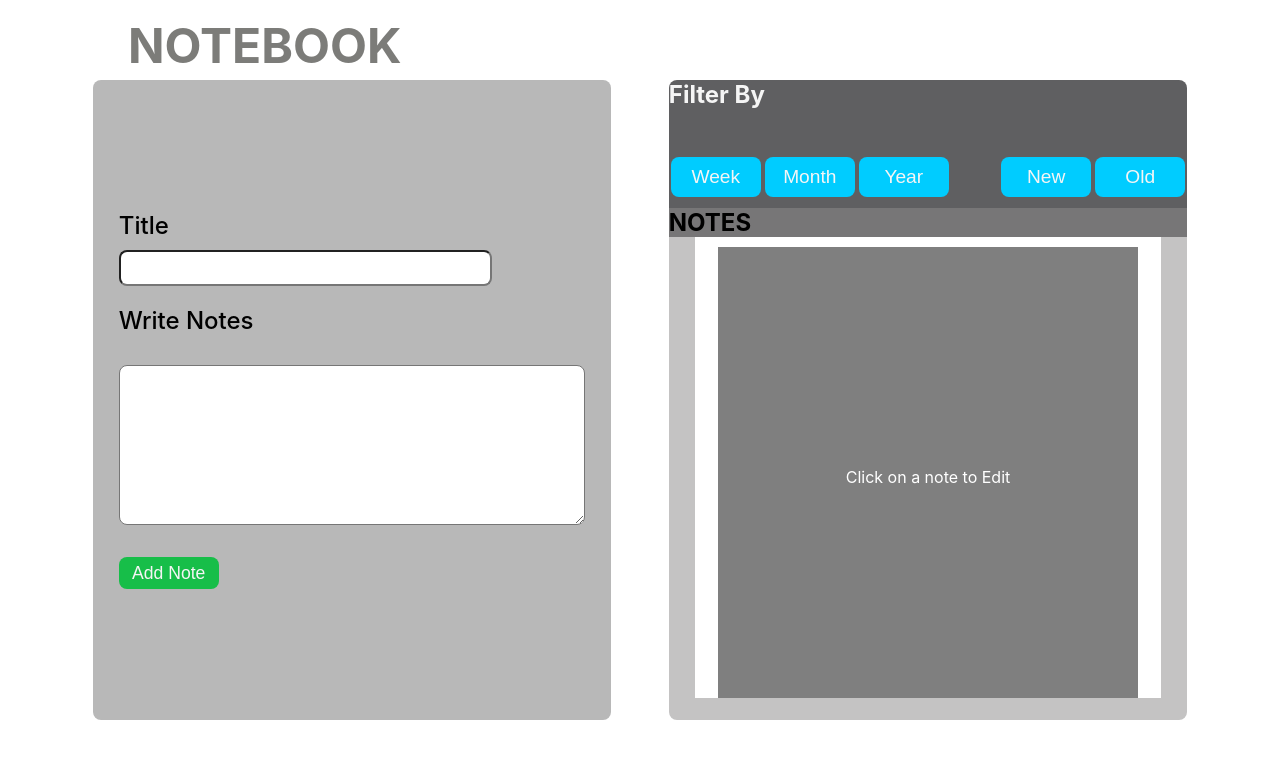
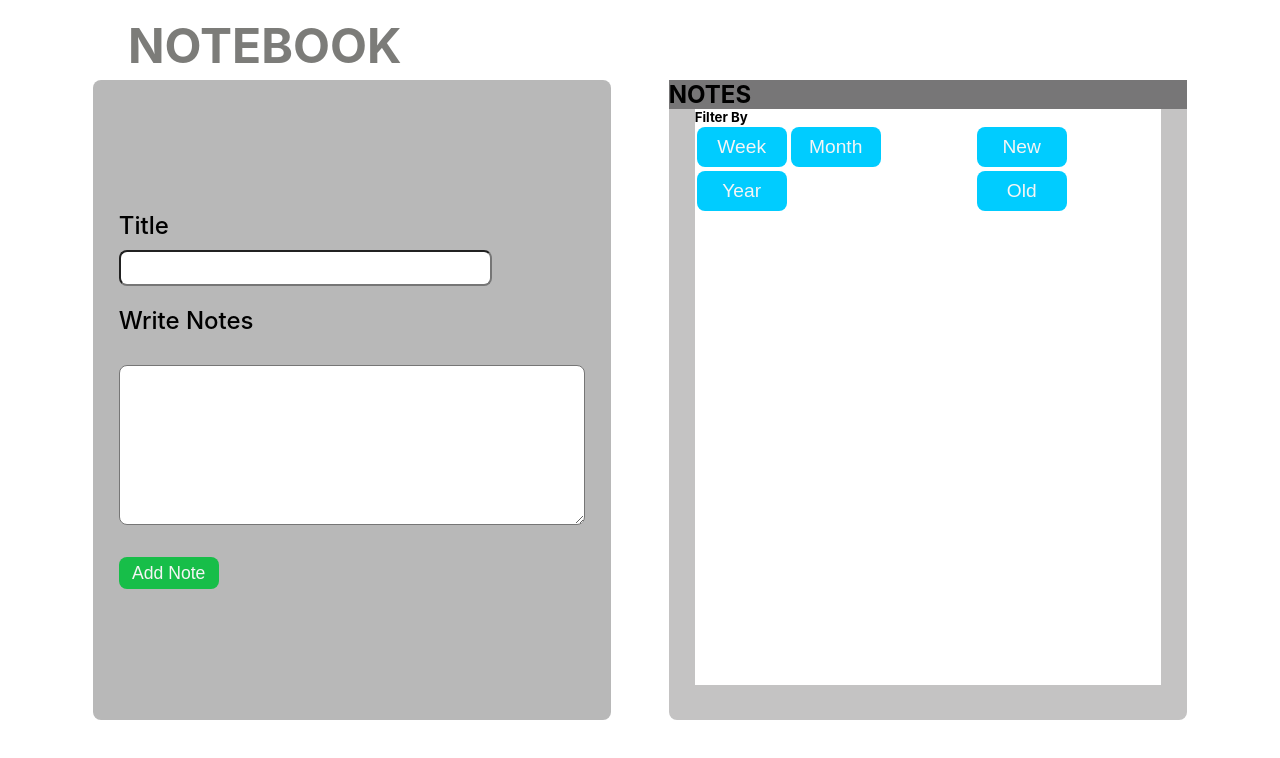
Before and after one commit to ari-sarkar/note-takeing-app, a React (Create React App) app: page / in a window 1280 px wide. Shown: the top 758 px of the page. Built offline with nearby package versions, Linux system fonts and the light colour scheme.

Commit message:
fixed some issuses now the filter part is due

```diff
--- a/src/Components/UI/Notebook.js
+++ b/src/Components/UI/Notebook.js
@@ -1,44 +1,62 @@
 import React, { useState } from "react";
 import "../../Styles/UI/Notebook.scss";
-import FilterLogic from "../UILogic/FilterLogic";
-import EachNote from "../UILogic/EachNote"
+import EachNote from "../UILogic/EachNote";
 const Notebook = () => {
-    const [ title, settitle ] = useState(null)
-    const [ note, setnote ] = useState(null)
-    const [ isClicked, setisClicked ] = useState(false)
-    const AddNote= (e) => {
-        e.preventDefault()
-        setisClicked(true)
-    }
+  const [title, settitle] = useState(null);
+  const [note, setnote] = useState(null);
+  const [isClicked, setisClicked] = useState(false);
+  const AddNote = e => {
+    e.preventDefault();
+    setisClicked(true);
+  };
+  //Filter Logic
+  let [month, date, year] = new Date().toLocaleDateString("en-US").split("/");
+  let [hour, minute] = new Date().toLocaleTimeString("en-US").split(/:| /);
+  //console.log(month, date, year, hour, minute, second);
   return (
     <section>
-        <h1>NoteBook</h1>
+      <h1>NoteBook</h1>
       <div className="notebook-container">
         <div className="left-side-wrapper">
           <div className="write-notes">
             <form>
               <label>Title</label>
-              <input type="text" value={title} onChange={e => settitle(e.target.value)}></input>
+              <input
+                type="text"
+                value={title}
+                onChange={e => settitle(e.target.value)}
+              ></input>
               <br />
               <label>Write Notes</label>
               <br />
-              <textarea type="text" onChange={e => setnote(e.target.value)} value={note} ></textarea>
-              <button type="submit" onClick={AddNote}>Add Note</button>
+              <textarea
+                type="text"
+                onChange={e => setnote(e.target.value)}
+                value={note}
+              ></textarea>
+              <button type="submit" onClick={AddNote}>
+                Add Note
+              </button>
             </form>
           </div>
         </div>
         <div className="right-side-wrapper">
-          <div className="filter-notes">
-            <h5>Filter By</h5>
-            <div className="filter-logic-container">
-                <FilterLogic />
+          <div className="display-notes">
+            <h2>Notes</h2>
+            <div className="display-notes-logic-container">
+              <EachNote
+                title={isClicked ? title : ""}
+                note={isClicked ? note : ""}
+                setisClicked={setisClicked}
+                month={month}
+                date={date}
+                year={year}
+                hour={hour}
+                minute={minute}
+                settitle={settitle}
+                setnote={setnote}
+              />
             </div>
-          </div>
-          <div className="display-notes">
-              <h2>Notes</h2>
-              <div className="display-notes-logic-container">
-                <EachNote title={isClicked ? title: ""} note={isClicked ? note: ""} setisClicked={setisClicked}/>
-              </div>
           </div>
         </div>
       </div>
--- a/src/Components/UILogic/EachNote.js
+++ b/src/Components/UILogic/EachNote.js
@@ -1,38 +1,65 @@
-import React, { useEffect } from 'react'
-import "../../Styles/UILogic/EachNote.scss"
-const EachNote = ({ title, note, setisClicked }) => {
-useEffect(() => {
-    if(note){
-        const notes = document.querySelector(".note-list")
-    const list = document.createElement("li")
-    //list.classList.add = "my-list"
-    const buttonDelete = document.createElement("button")
-    //buttonDelete.classList.add = "button-delete"
-    // const buttonEdit = document.createElement("button")
-    list.innerHTML = `<div><input value="${title}-${note}"></input></div>`
-    buttonDelete.innerHTML= `<div>
-    <button>Del</button>
-    </div>`
-    // buttonEdit.innerHTML= `<div>
-    // <button>Edit</button>
-    // </div>`
-    list.append(buttonDelete)
-        notes.appendChild(list)
-        setisClicked(false)
-        buttonDelete.addEventListener("click", () => {
-            list.style.display = "none";
-        })
-        // buttonEdit.addEventListener("click", () => {
-        //     list.style.borderColor = "green";
-        // })
+import React, { useEffect } from "react";
+import "../../Styles/UILogic/EachNote.scss";
+import FilterLogic from "../UILogic/FilterLogic";
+const EachNote = ({
+  title,
+  note,
+  settitle,
+  setnote,
+  setisClicked,
+  date,
+  month,
+  year,
+  hour,
+  minute,
+}) => {
+  console.log(date, month, year, hour, minute);
+  useEffect(() => {
+    if (note) {
+      setisClicked(false);
+      ///logic
+      const notes = document.querySelector(".note-list");
+      const lists = document.createElement("li");
+      lists.classList.add("note");
+      lists.innerHTML = `<div contentEditable="true"><b>${title}:</b> ${note}</div>`;
+      const buttonDelete = document.createElement("button");
+      buttonDelete.classList.add("delete-button");
+      buttonDelete.innerText = "Del";
+      buttonDelete.addEventListener("click", () => {
+        //lists.innerHTML = "none";
+        lists.remove();
+      });
+      lists.appendChild(buttonDelete);
+      notes.appendChild(lists);
+      notes.value = "";
+      console.log(notes.childNodes);
+      settitle("");
+      setnote("");
     }
-},[setisClicked, note, title])
+  }, [
+    setisClicked,
+    note,
+    title,
+    date,
+    month,
+    year,
+    hour,
+    minute,
+    setnote,
+    settitle,
+  ]);
 
+  return (
+    <div className="filter-eachnote-container">
+      <div className="filter-notes">
+        <h5>Filter By</h5>
+        <div className="filter-logic-container">
+          <FilterLogic />
+        </div>
+      </div>
+      <ul className="note-list"></ul>
+    </div>
+  );
+};
 
-    return (
-        <div className="note-list">
-        </div>
-    )
-}
-
-export default EachNote
+export default EachNote;
--- a/src/Styles/UI/Notebook.scss
+++ b/src/Styles/UI/Notebook.scss
@@ -68,33 +68,14 @@ section {
     }
     .right-side-wrapper {
       width: 45%;
-      height: 80%;
+      height: 100%;
       //background-color: rgb(114, 108, 108);
       display: flex;
       flex-direction: column;
       align-items: center;
       justify-content: center;
       border-radius: 8px;
-      .filter-notes {
-        width: 100%;
-        height: 20%;
-        background-color: rgb(95, 95, 97);
-        border-top-left-radius: 8px;
-        border-top-right-radius: 8px;
-        h5 {
-          width: 100%;
-          //background-color: whitesmoke;
-          height: 2rem;
-          border-top-left-radius: 8px;
-          border-top-right-radius: 8px;
-          font-size: 1.5em;
-          color: whitesmoke;
-        }
-        .filter-logic-container{
-            width: 100%;
-            height: 68%;
-        }
-      }
+      position: relative;
       .display-notes {
         width: 100%;
         height: 80%;
--- a/src/Styles/UILogic/EachNote.scss
+++ b/src/Styles/UILogic/EachNote.scss
@@ -1,81 +1,51 @@
-.note-list {
-  width: 90%;
-  margin: auto;
+.filter-eachnote-container{
+  display: flex;
+  width: 100%;
   height: 100%;
-  //background-color: wheat;
-  padding-top: 10px;
-  display: flex;
   flex-direction: column;
-  justify-content: flex-start;
-  align-items: flex-start;
+  justify-content: center;
+  align-items: center;
   overflow-y: scroll;
-  position: relative;
-  li {
-    list-style: none;
-    width: 90%;
+  .note-list {
+    width: 100%;
+    margin: auto;
+    height: 100%;
+    ///background-color: wheat;
+    padding-top: 10px;
     display: flex;
-    border: 1px solid transparent;
-
-    div {
-      width: 90%;
-      height: auto;
-      //background-color: rgb(201, 201, 201);
-      border: 1px solid black;
-      border-radius: 8px;
-      padding: 10px;
-      //margin: 10px;
+    flex-direction: column;
+    justify-content: flex-start;
+    align-items: flex-start;
+    overflow-y: scroll;
+    //position: relative;
+    padding: 10px;
+    .note{
+      width: 100%;
+      height: 3rem;
+      background-color: rgb(212, 212, 212);
       display: flex;
-      flex-direction: row;
       justify-content: space-between;
-      align-items: flex-start;
-      //font-size: 1.5em;
-      overflow: hidden;
-      input {
-        width: 100%;
+      align-items: center;
+      margin-bottom: 5px;
+      padding-left: 8px;
+      font-size: 1.1em;
+      //overflow: scroll;
+      div{
+        width: 80%;
+        height: 2rem;
+      }
+      button{
+        width: 35px;
         height: 100%;
-        border: none;
-        font-size: 1.5em;
+        background-color: red;
+        color : whitesmoke;
         outline: none;
+        border: 1px solid rgb(255, 0, 0);
+        cursor: pointer;
+        display: block;
+        transition: 0.5s ease;
       }
     }
-      button {
-        width: 20%;
-        height: 30px;
-        border-radius: 8px;
-        outline: none;
-        cursor: pointer;
-        border: none;
-        //background-color: red;
-        div{
-            width: 100%;
-            border: none;
-            button{
-                width: 100%;
-                //border: none;
-            }
-        }
-      }
-      button:nth-child(2){
-          background-color: red;
-      }
-      button:nth-child(3){
-          background-color: rgb(0, 174, 255);
-      }
 
   }
 }
-.note-list::after{
-    content: "Click on a note to Edit";
-    background-color: rgb(0, 0, 0,.5);
-    position: absolute;
-    width: 100%;
-    height: 100%;
-    display: flex;
-    justify-content: center;
-    align-items: center;
-    color: rgb(255, 255, 255);
-    visibility:visible;
-}
-.note-list:hover::after{
- visibility: hidden;
-}
--- a/src/Styles/UILogic/FilterLogic.scss
+++ b/src/Styles/UILogic/FilterLogic.scss
@@ -2,7 +2,7 @@
     width: 100%;
     height: 100%;
     display: flex;
-   // background-color: yellow;
+    //background-color: yellow;
     justify-content: space-between;
     align-items: flex-end;
     button{
```
Also changed, not shown: 2 other files (tests, documents, lock files or other folders).
